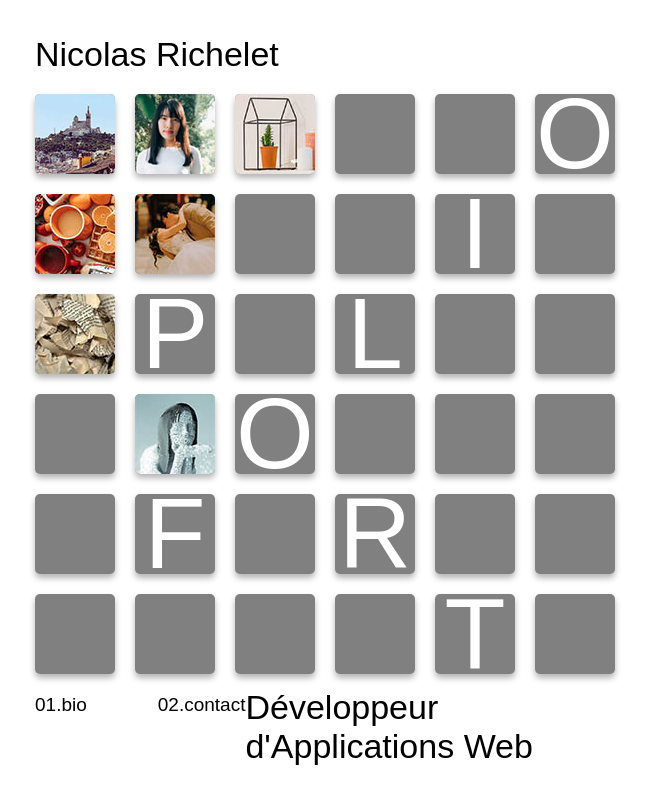
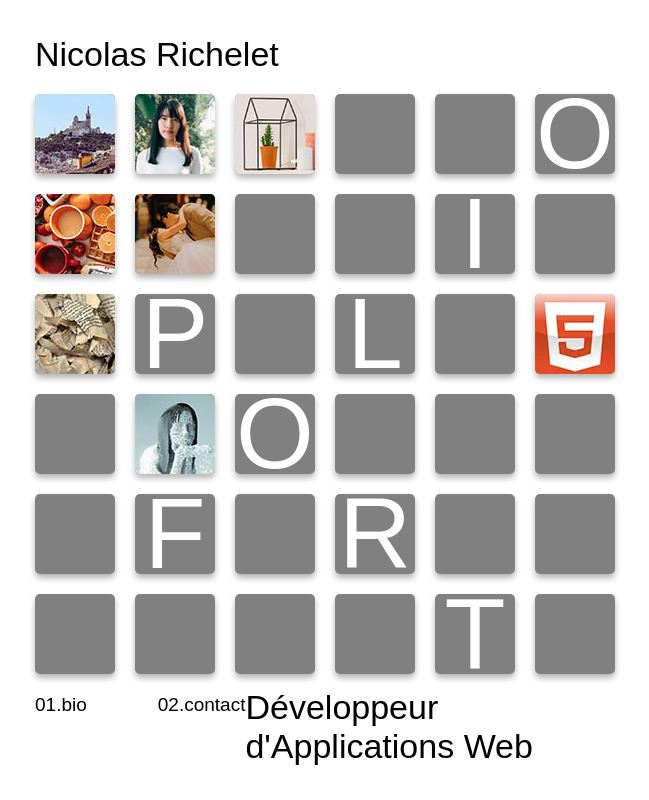
Before and after one commit to newke1234/portfolio-8, a React (Create React App) app: page / in a window 1280 px wide. Shown: the whole page, without its empty margins (315-964 px from the left). Built offline with nearby package versions, Linux system fonts and the light colour scheme; a web font is replaced by a local one.

Commit message:
Ajout des cartes techno et suppression de la cart "lang"

```diff
--- a/src/components/Cards.jsx
+++ b/src/components/Cards.jsx
@@ -54,7 +54,7 @@ function Cards({ setProjectDetails, modalOpen }) { // Receive modalOpen prop
                     {card.type === 'letter' && (
                         <p className="cards__letter">{card.title}</p>
                     )}
-                    {card.type === 'lang' && (
+                    {card.type === 'techno' && (
                         <img src={getImagePath(card.cover)} alt={card.title} />
                     )}
                 </li>
```
